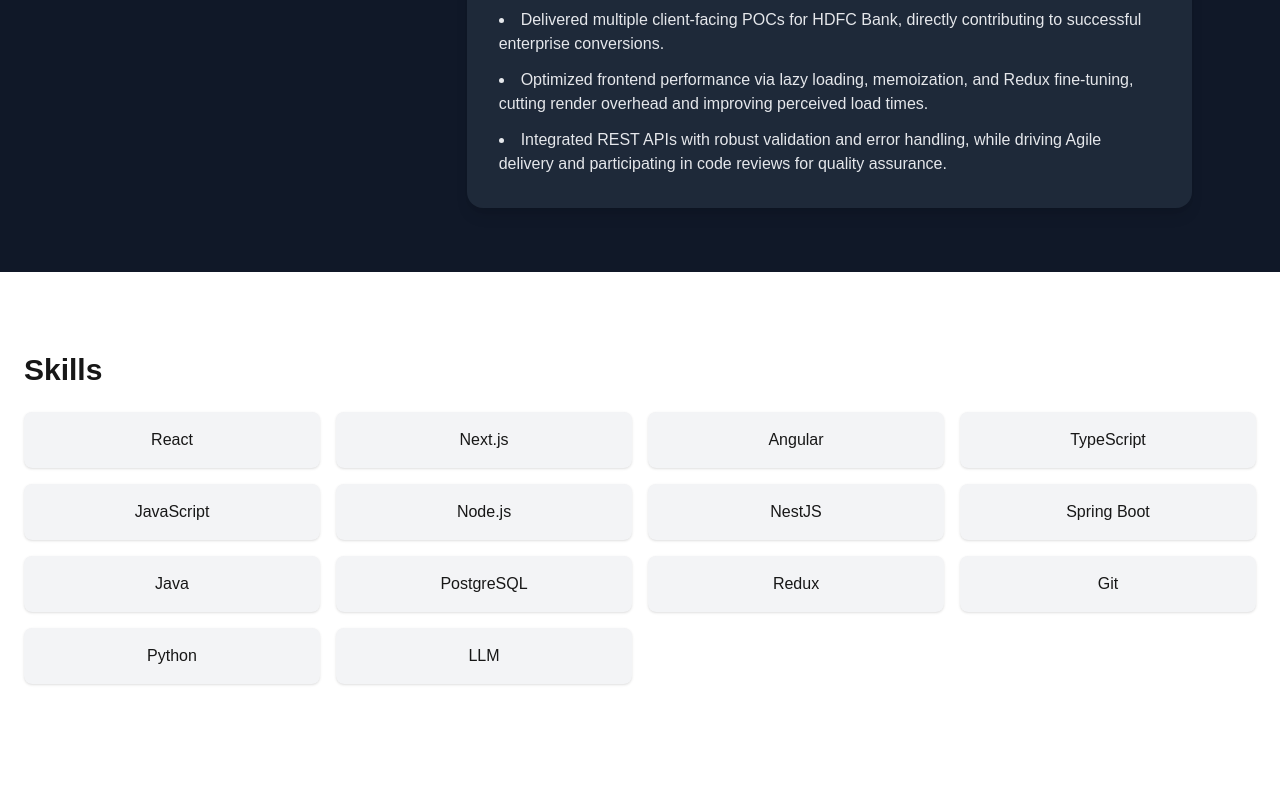
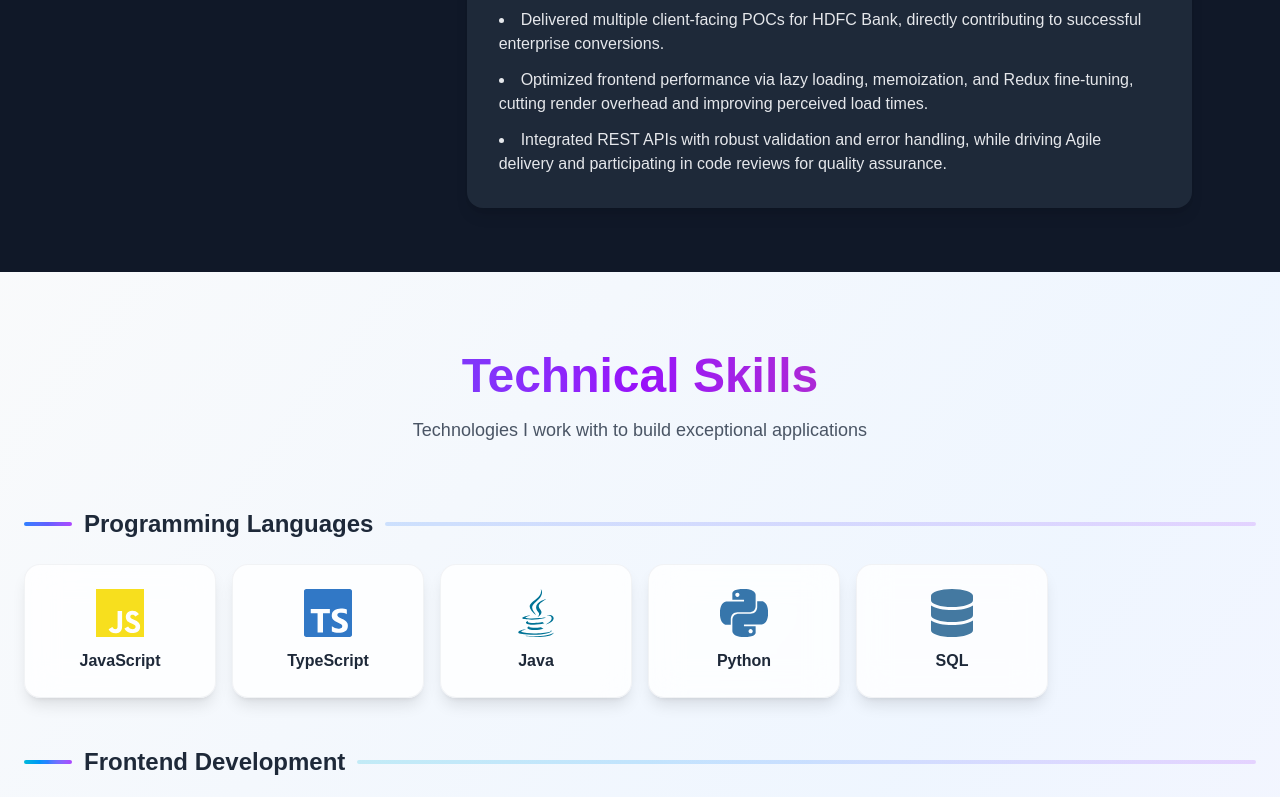
Before and after one commit to Streak116/imran-portfolio, a Next.js app: page / in a window 1280 px wide. Shown: the part 2000-2797 px from the top of the page. Built offline with nearby package versions, Linux system fonts and the light colour scheme.

Commit message:
Updated skills section

```diff
--- a/components/Skills.tsx
+++ b/components/Skills.tsx
@@ -1,34 +1,220 @@
 "use client";
 
 import { motion } from "framer-motion";
+import {
+  SiReact,
+  SiNextdotjs,
+  SiAngular,
+  SiTypescript,
+  SiJavascript,
+  SiNodedotjs,
+  SiNestjs,
+  SiSpringboot,
+  SiPostgresql,
+  SiRedux,
+  SiGit,
+  SiPython,
+  SiMongodb,
+  SiDocker,
+  SiAmazon,
+  SiExpress,
+  SiDjango,
+  SiGithub
+} from "react-icons/si";
+import { FaJava, FaDatabase } from "react-icons/fa";
+import { Brain, Code2, Workflow } from "lucide-react";
 
-const skills = [
-  "React", "Next.js", "Angular", "TypeScript", "JavaScript",
-  "Node.js", "NestJS", "Spring Boot", "Java", "PostgreSQL",
-  "Redux", "Git", "Python", "LLM"
+const skillCategories = [
+  {
+    category: "Programming Languages",
+    gradient: "from-blue-500 via-indigo-500 to-purple-500",
+    skills: [
+      { name: "JavaScript", icon: SiJavascript, color: "#F7DF1E" },
+      { name: "TypeScript", icon: SiTypescript, color: "#3178C6" },
+      { name: "Java", icon: FaJava, color: "#007396" },
+      { name: "Python", icon: SiPython, color: "#3776AB" },
+      { name: "SQL", icon: FaDatabase, color: "#4479A1" },
+    ],
+  },
+  {
+    category: "Frontend Development",
+    gradient: "from-cyan-500 via-blue-500 to-purple-500",
+    skills: [
+      { name: "React", icon: SiReact, color: "#61DAFB" },
+      { name: "Next.js", icon: SiNextdotjs, color: "#000000" },
+      { name: "Angular", icon: SiAngular, color: "#DD0031" },
+      { name: "Redux", icon: SiRedux, color: "#764ABC" },
+      { name: "React Flow", icon: Workflow, color: "#FF6B9D" },
+    ],
+  },
+  {
+    category: "Backend Development",
+    gradient: "from-green-500 via-emerald-500 to-teal-500",
+    skills: [
+      { name: "Node.js", icon: SiNodedotjs, color: "#339933" },
+      { name: "NestJS", icon: SiNestjs, color: "#E0234E" },
+      { name: "Express.js", icon: SiExpress, color: "#000000" },
+      { name: "Spring Boot", icon: SiSpringboot, color: "#6DB33F" },
+      { name: "Django", icon: SiDjango, color: "#092E20" },
+    ],
+  },
+  {
+    category: "AI & Intelligent Systems",
+    gradient: "from-violet-500 via-fuchsia-500 to-pink-500",
+    skills: [
+      { name: "RAG Systems", icon: Brain, color: "#8B5CF6" },
+      { name: "Semantic Search", icon: Code2, color: "#EC4899" },
+    ],
+  },
+  {
+    category: "Databases",
+    gradient: "from-orange-500 via-amber-500 to-yellow-500",
+    skills: [
+      { name: "PostgreSQL", icon: SiPostgresql, color: "#4169E1" },
+      { name: "MongoDB", icon: SiMongodb, color: "#47A248" },
+    ],
+  },
+  {
+    category: "Tools & Platforms",
+    gradient: "from-red-500 via-rose-500 to-pink-500",
+    skills: [
+      { name: "Git", icon: SiGit, color: "#F05032" },
+      { name: "GitHub", icon: SiGithub, color: "#181717" },
+      { name: "Docker", icon: SiDocker, color: "#2496ED" },
+      { name: "AWS", icon: SiAmazon, color: "#FF9900" },
+    ],
+  },
 ];
+
 
 export default function Skills() {
   return (
+    <section className="min-h-screen px-6 py-20 bg-gradient-to-br from-gray-50 via-blue-50 to-purple-50 dark:from-gray-950 dark:via-gray-900 dark:to-black">
+      <div className="max-w-7xl mx-auto">
+        {/* Header */}
         <motion.div
-      initial={{ opacity: 0, scale: 0.9 }}
-      whileInView={{ opacity: 1, scale: 1 }}
+          initial={{ opacity: 0, y: -20 }}
+          whileInView={{ opacity: 1, y: 0 }}
           transition={{ duration: 0.6 }}
           viewport={{ once: true }}
-      className="min-h-screen px-6 py-20"
+          className="text-center mb-16"
         >
-      <h2 className="text-3xl font-bold mb-6">Skills</h2>
-      <div className="grid grid-cols-2 sm:grid-cols-3 md:grid-cols-4 gap-4">
-        {skills.map((skill) => (
+          <h2 className="text-4xl md:text-5xl font-bold mb-4 bg-gradient-to-r from-blue-600 via-purple-600 to-pink-600 bg-clip-text text-transparent">
+            Technical Skills
+          </h2>
+          <p className="text-gray-600 dark:text-gray-400 text-lg">
+            Technologies I work with to build exceptional applications
+          </p>
+        </motion.div>
+
+        {/* Skills Categories */}
+        <div className="space-y-12">
+          {skillCategories.map((category) => (
             <motion.div
-            key={skill}
-            whileHover={{ scale: 1.1 }}
-            className="bg-gray-100 dark:bg-gray-800 p-4 rounded-lg shadow text-center"
+              key={category.category}
+              initial={{ opacity: 0, y: 30 }}
+              whileInView={{ opacity: 1, y: 0 }}
+              transition={{ duration: 0.6, ease: "easeOut" }}
+              viewport={{ once: true }}
+              className="relative"
             >
-            {skill}
+              {/* Category Header */}
+              <div className="flex items-center gap-3 mb-6">
+                <div className={`h-1 w-12 rounded-full bg-gradient-to-r ${category.gradient}`} />
+                <h3 className="text-2xl font-bold text-gray-800 dark:text-white">
+                  {category.category}
+                </h3>
+                <div className={`h-1 flex-1 rounded-full bg-gradient-to-r ${category.gradient} opacity-20`} />
+              </div>
+
+              {/* Skills Grid */}
+              <div className="grid grid-cols-2 sm:grid-cols-3 md:grid-cols-4 lg:grid-cols-6 gap-4">
+                {category.skills.map((skill) => {
+                  const Icon = skill.icon;
+                  return (
+                    <motion.div
+                      key={skill.name}
+                      initial={{ opacity: 0, scale: 0.8 }}
+                      whileInView={{ opacity: 1, scale: 1 }}
+                      transition={{ duration: 0.4 }}
+                      viewport={{ once: true }}
+                      whileHover={{
+                        scale: 1.08,
+                        y: -8,
+                        transition: { duration: 0.2 }
+                      }}
+                      className="group relative"
+                    >
+                      {/* Glassmorphism Card */}
+                      <div className="relative h-full p-6 rounded-2xl bg-white/80 dark:bg-gray-800/80 backdrop-blur-lg border border-gray-200/50 dark:border-gray-700/50 shadow-lg hover:shadow-2xl transition-all duration-300 overflow-hidden">
+                        {/* Gradient Glow Effect */}
+                        <div className={`absolute inset-0 bg-gradient-to-br ${category.gradient} opacity-0 group-hover:opacity-10 transition-opacity duration-300`} />
+
+                        {/* Animated Border Glow */}
+                        <div className={`absolute inset-0 rounded-2xl bg-gradient-to-br ${category.gradient} opacity-0 group-hover:opacity-20 blur-xl transition-opacity duration-300`} />
+
+                        {/* Content */}
+                        <div className="relative z-10 flex flex-col items-center justify-center gap-3">
+                          {/* Icon */}
+                          <div className="relative">
+                            <Icon
+                              className="w-10 h-10 md:w-12 md:h-12 transition-transform duration-300 group-hover:scale-110"
+                              style={{ color: skill.color }}
+                            />
+                            {/* Icon Glow */}
+                            <div
+                              className="absolute inset-0 blur-lg opacity-0 group-hover:opacity-50 transition-opacity duration-300"
+                              style={{ backgroundColor: skill.color }}
+                            />
+                          </div>
+
+                          {/* Skill Name */}
+                          <span className="text-sm md:text-base font-semibold text-gray-800 dark:text-gray-100 text-center">
+                            {skill.name}
+                          </span>
+                        </div>
+
+                        {/* Shine Effect */}
+                        <div className="absolute inset-0 opacity-0 group-hover:opacity-100 transition-opacity duration-500">
+                          <div className="absolute inset-0 bg-gradient-to-r from-transparent via-white/20 to-transparent -skew-x-12 translate-x-[-200%] group-hover:translate-x-[200%] transition-transform duration-1000" />
+                        </div>
+                      </div>
+                    </motion.div>
+                  );
+                })}
+              </div>
             </motion.div>
           ))}
         </div>
-    </motion.div>
+
+        {/* Floating Decorative Elements */}
+        <div className="absolute inset-0 overflow-hidden pointer-events-none">
+          <motion.div
+            animate={{
+              y: [0, -20, 0],
+              rotate: [0, 5, 0],
+            }}
+            transition={{
+              duration: 6,
+              repeat: Infinity,
+              ease: "easeInOut",
+            }}
+            className="absolute top-20 right-10 w-32 h-32 bg-gradient-to-br from-blue-400/10 to-purple-400/10 rounded-full blur-3xl"
+          />
+          <motion.div
+            animate={{
+              y: [0, 20, 0],
+              rotate: [0, -5, 0],
+            }}
+            transition={{
+              duration: 8,
+              repeat: Infinity,
+              ease: "easeInOut",
+            }}
+            className="absolute bottom-20 left-10 w-40 h-40 bg-gradient-to-br from-pink-400/10 to-orange-400/10 rounded-full blur-3xl"
+          />
+        </div>
+      </div>
+    </section>
   );
 }
```
Lines whose indentation alone changed are shown as unchanged.
